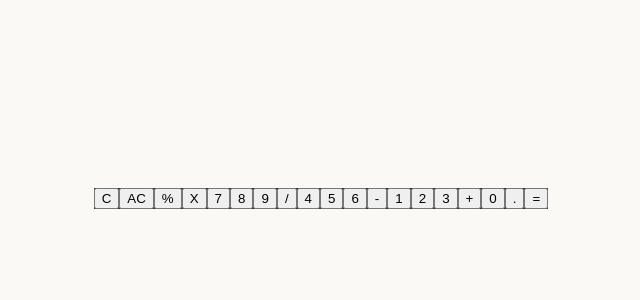
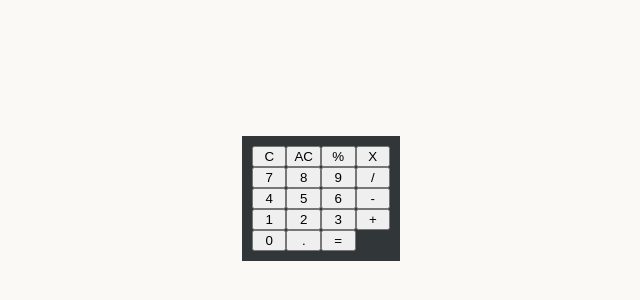
Before and after one commit to Arshad-Siddiqui/calculator, a React (Vite) app: page / in a window 1280 px wide. Shown: the part 202-502 px from the top of the page, without its empty margins (319-959 px from the left). Built offline with nearby package versions, Linux system fonts and the light colour scheme.

Commit message:
Shape buttons into a grid

```diff
--- a/src/index.css
+++ b/src/index.css
@@ -14,4 +14,7 @@ body {
 .board {
   max-width: 500px;
   background-color: #313639;
+  padding: 10px;
+  display: grid;
+  grid-template-columns: repeat(4, 1fr);
 }
```
